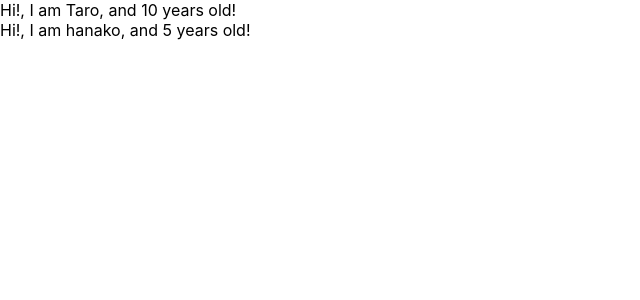
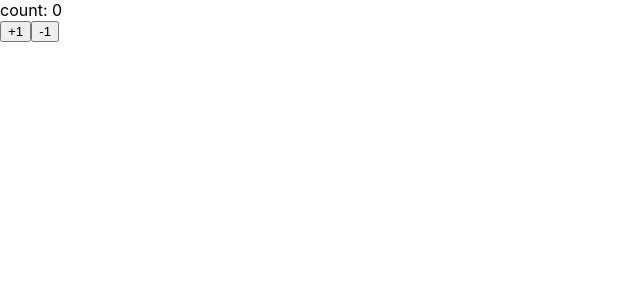
Before and after one commit to katsu105/2020_11_udemy-react-redux-app, a React (Create React App) app: page / in a window 1280 px wide. Shown: the top 300 px of the page, without its empty margins (0-640 px from the left). Built offline with nearby package versions, Linux system fonts and the light colour scheme.

Commit message:
learn state

```diff
--- a/src/App.js
+++ b/src/App.js
@@ -1,28 +1,30 @@
-import React from 'react';
-import PropTypes from 'prop-types';
-const App = () => {
-  const profiles = [
-    {name: "Taro", age: 10},
-    {name: "hanako", age: 5}
-  ]
-  return (
-    <div>
-      {
-        profiles.map((profile, index) =>{
-          return <User key={index} name={profile.name} age = {profile.age} />
-        })
-      }
-    </div>
-  )
-}
+import React, {Component} from 'react';
 
-const User = (props) => {
-  return <div>Hi!, I am {props.name}, and {props.age} years old!</div>
-}
+const App = () => (<Counter></Counter>)
 
-User.propTypes = {
-  name: PropTypes.string,
-  age: PropTypes.number.isRequired
+class Counter extends Component {
+  constructor(props) {
+    super(props)
+    this.state = {count: 0}
+  }
+
+  hundlePlusButton = () => {
+    this.setState({ count: this.state.count + 1 })
+  }
+
+  hundleMinusButton = () => {
+    this.setState({ count: this.state.count - 1 })
+  }
+
+  render() {
+    return (
+      <React.Fragment>
+        <div>count: {this.state.count}</div>
+        <button onClick={this.hundlePlusButton}>+1</button>
+        <button onClick={this.hundleMinusButton}>-1</button>
+      </React.Fragment>
+    )
+  }
 }
 
 export default App;
```
